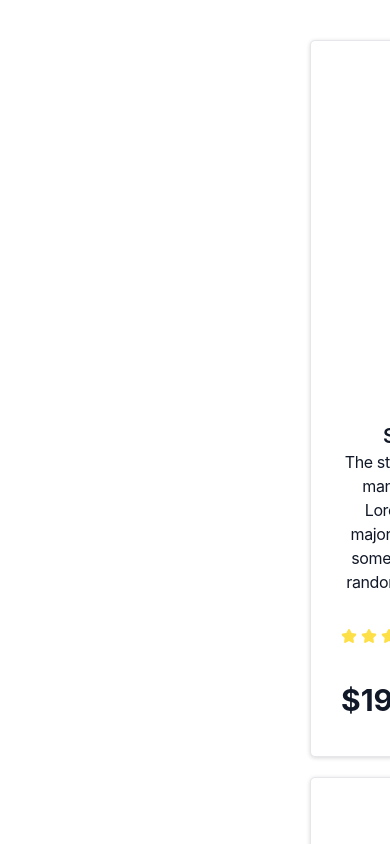
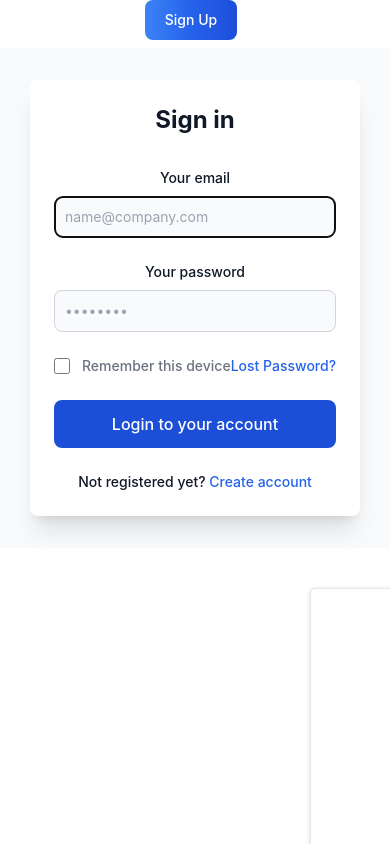
Before and after one commit to OmarAshraf1911/react-labs, a React (Create React App) app: page / in a window 390 px wide. Shown: the top 844 px of the page. Built offline with nearby package versions, Linux system fonts and the light colour scheme; grey boxes are pictures that could not be loaded.

Commit message:
sign in and print data with sweetaleart

```diff
--- a/package.json
+++ b/package.json
@@ -10,6 +10,7 @@
     "react": "^18.3.1",
     "react-dom": "^18.3.1",
     "react-scripts": "5.0.1",
+    "sweetalert2": "^11.12.4",
     "web-vitals": "^2.1.4"
   },
   "scripts": {
--- a/src/Component/Sign/SignIn.js
+++ b/src/Component/Sign/SignIn.js
@@ -1,53 +1,64 @@
-import React from "react";
+import React, { Component } from "react";
+import Swal from "sweetalert2";
 
-const SignIn = () => {
+class SignIn extends Component {
+  constructor(props) {
+    super(props);
+    this.emailRef = React.createRef();
+    this.state = {
+      email: "",
+    };
+    this.handleSubmit = this.handleSubmit.bind(this);
+    this.handleInputChange = this.handleInputChange.bind(this);
+  }
+
+  componentDidMount() {
+    this.emailRef.current.focus();
+  }
+
+  handleInputChange(e) {
+    this.setState({
+      email: e.target.value,
+    });
+  }
+
+  handleSubmit(e) {
+    e.preventDefault();
+    const currentDate = new Date();
+    Swal.fire({
+      title: "Form Submitted!",
+      html: `<strong>Welcome:</strong> ${
+        this.state.email
+      }<br/><strong>You are logged in at:</strong> ${currentDate.toLocaleString()}`,
+      icon: "success",
+      confirmButtonText: "OK",
+    });
+  }
+
+  render() {
     return (
       <section className="flex flex-col justify-center bg-gray-50 dark:bg-gray-900">
         <div className="py-8 px-4 mx-auto max-w-screen-xl lg:py-16 ">
-        {/* <div className="flex flex-col justify-center">
-          <h1 className="mb-4 text-4xl font-extrabold tracking-tight leading-none text-gray-900 md:text-5xl lg:text-6xl dark:text-white">
-            We invest in the world’s potential
-          </h1>
-          <p className="mb-6 text-lg font-normal text-gray-500 lg:text-xl dark:text-gray-400">
-            Here at Flowbite we focus on markets where technology, innovation,
-            and capital can unlock long-term value and drive economic growth.
-          </p>
-          <a
-            href="#"
-            className="text-blue-600 dark:text-blue-500 hover:underline font-medium text-lg inline-flex items-center"
-          >
-            Read more about our app
-            <svg
-              className="w-3.5 h-3.5 ms-2 rtl:rotate-180"
-              aria-hidden="true"
-              xmlns="http://www.w3.org/2000/svg"
-              fill="none"
-              viewBox="0 0 14 10"
-            >
-              <path
-                stroke="currentColor"
-                stroke-linecap="round"
-                stroke-linejoin="round"
-                stroke-width="2"
-                d="M1 5h12m0 0L9 1m4 4L9 9"
-              />
-            </svg>
-          </a>
-        </div> */}
           <div>
             <div className="w-full lg:max-w-xl p-6 space-y-8 sm:p-8 bg-white rounded-lg shadow-xl dark:bg-gray-800">
               <h2 className="text-2xl font-bold text-gray-900 dark:text-white">
-              Sign in to Flowbite
+                Sign in
               </h2>
-            <form className="mt-8 space-y-6" action="#">
+              <form
+                onSubmit={this.handleSubmit}
+                className="mt-8 space-y-6"
+                action="#"
+              >
                 <div>
                   <label
-                  for="email"
+                    htmlFor="email"
                     className="block mb-2 text-sm font-medium text-gray-900 dark:text-white"
                   >
                     Your email
                   </label>
                   <input
+                    onChange={this.handleInputChange}
+                    ref={this.emailRef}
                     type="email"
                     name="email"
                     id="email"
@@ -58,7 +69,7 @@ const SignIn = () => {
                 </div>
                 <div>
                   <label
-                  for="password"
+                    htmlFor="password"
                     className="block mb-2 text-sm font-medium text-gray-900 dark:text-white"
                   >
                     Your password
@@ -80,12 +91,11 @@ const SignIn = () => {
                       name="remember"
                       type="checkbox"
                       className="w-4 h-4 border-gray-300 rounded bg-gray-50 focus:ring-3 focus:ring-blue-300 dark:focus:ring-blue-600 dark:ring-offset-gray-800 dark:bg-gray-700 dark:border-gray-600"
-                    required
                     />
                   </div>
                   <div className="ms-3 text-sm">
                     <label
-                    for="remember"
+                      htmlFor="remember"
                       className="font-medium text-gray-500 dark:text-gray-400"
                     >
                       Remember this device
@@ -116,6 +126,7 @@ const SignIn = () => {
         </div>
       </section>
     );
-};
+  }
+}
 
 export default SignIn;
--- a/src/Component/Sign/SignUp.js
+++ b/src/Component/Sign/SignUp.js
@@ -1,8 +1,70 @@
-import React from "react";
+import React, { Component } from "react";
+import Swal from "sweetalert2";
 
-const SignUp = () => {
+class SignUp extends Component {
+  constructor(props) {
+    super(props);
+    this.emailRef = React.createRef();
+    this.state = {
+      email: "",
+    };
+    this.handleSubmit = this.handleSubmit.bind(this);
+    this.handleEmailChange = this.handleEmailChange.bind(this);
+    this.handleNameChange = this.handleNameChange.bind(this);
+  }
+  componentDidMount() {
+    this.emailRef.current.focus();
+  }
+
+  handleEmailChange(e) {
+    this.setState({
+      email: e.target.value,
+    });
+  }
+  handleNameChange(e) {
+    this.setState({
+      name: e.target.value,
+    });
+  }
+  handleSubmit(e) {
+    e.preventDefault();
+    const currentDate = new Date();
+    Swal.fire({
+      title: "Form Submitted!",
+      html: `<strong>Welcome:</strong> ${this.state.name}<br/>
+      <strong>Your email:</strong> ${this.state.email}
+      <br/>
+      <strong>You are logged Up at:</strong> ${currentDate.toLocaleString()}`,
+      icon: "success",
+      confirmButtonText: "OK",
+    });
+  }
+  render() {
     return (
-    <form class="max-w-sm mx-auto">
+      <section className="flex flex-col justify-center bg-gray-50 dark:bg-gray-900">
+        <div className="py-8 px-4 mx-auto max-w-screen-xl lg:py-16 ">
+          <div className="w-full lg:max-w-xl p-6 space-y-8 sm:p-8 bg-white rounded-lg shadow-xl dark:bg-gray-800">
+            <h2 className="text-2xl font-bold text-gray-900 dark:text-white">
+              Sign up
+            </h2>
+            <form onSubmit={this.handleSubmit} class="max-w-sm mx-auto">
+              <div class="mb-5">
+                <label
+                  for="name"
+                  class="block mb-2 text-sm font-medium text-gray-900 dark:text-white"
+                >
+                  Your name
+                </label>
+                <input
+                  onChange={this.handleNameChange}
+                  ref={this.emailRef}
+                  type="text"
+                  id="name"
+                  class="shadow-sm bg-gray-50 border border-gray-300 text-gray-900 text-sm rounded-lg focus:ring-blue-500 focus:border-blue-500 block w-full p-2.5 dark:bg-gray-700 dark:border-gray-600 dark:placeholder-gray-400 dark:text-white dark:focus:ring-blue-500 dark:focus:border-blue-500 dark:shadow-sm-light"
+                  placeholder="User Name"
+                  required
+                />
+              </div>
               <div class="mb-5">
                 <label
                   for="email"
@@ -11,6 +73,7 @@ const SignUp = () => {
                   Your email
                 </label>
                 <input
+                  onChange={this.handleEmailChange}
                   type="email"
                   id="email"
                   class="shadow-sm bg-gray-50 border border-gray-300 text-gray-900 text-sm rounded-lg focus:ring-blue-500 focus:border-blue-500 block w-full p-2.5 dark:bg-gray-700 dark:border-gray-600 dark:placeholder-gray-400 dark:text-white dark:focus:ring-blue-500 dark:focus:border-blue-500 dark:shadow-sm-light"
@@ -61,7 +124,10 @@ const SignUp = () => {
                   class="ms-2 text-sm font-medium text-gray-900 dark:text-gray-300"
                 >
                   I agree with the{" "}
-          <a href="#" class="text-blue-600 hover:underline dark:text-blue-500">
+                  <a
+                    href="#"
+                    class="text-blue-600 hover:underline dark:text-blue-500"
+                  >
                     terms and conditions
                   </a>
                 </label>
@@ -73,7 +139,11 @@ const SignUp = () => {
                 Register new account
               </button>
             </form>
+          </div>
+        </div>
+      </section>
     );
-};
+  }
+}
 
 export default SignUp;
```
Also changed, not shown: src/App.js (+4 -4 lines), 1 other file (tests, documents, lock files or other folders). Lines whose indentation alone changed are shown as unchanged.
